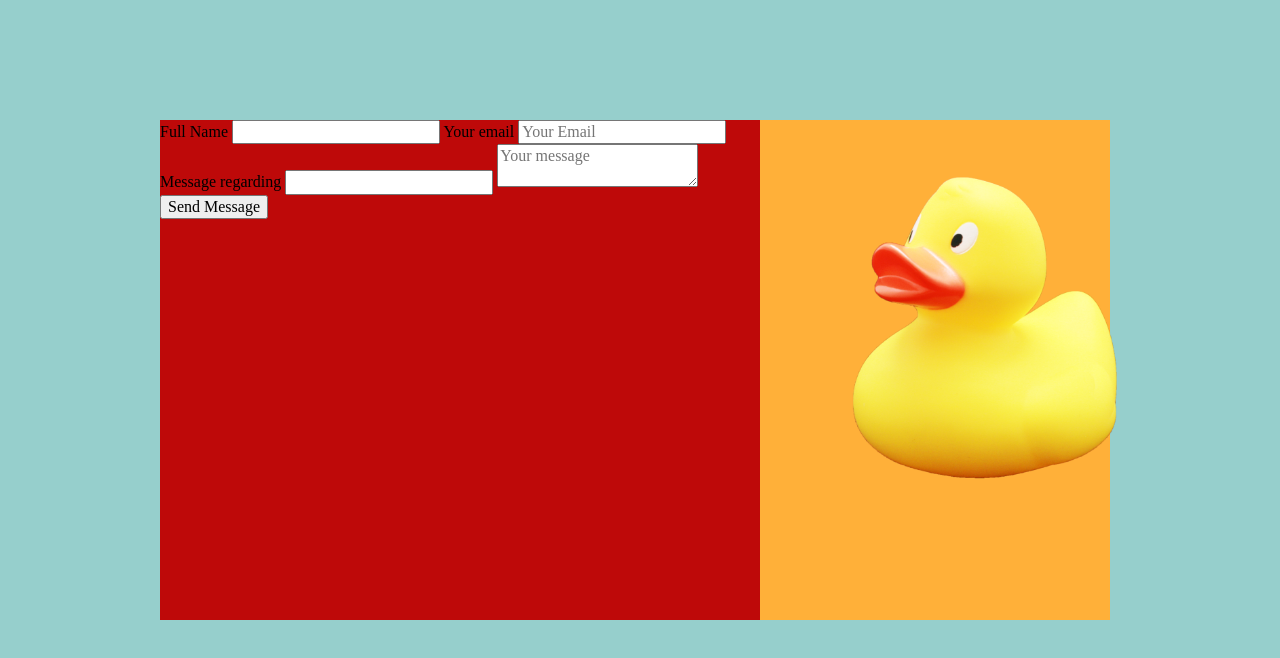
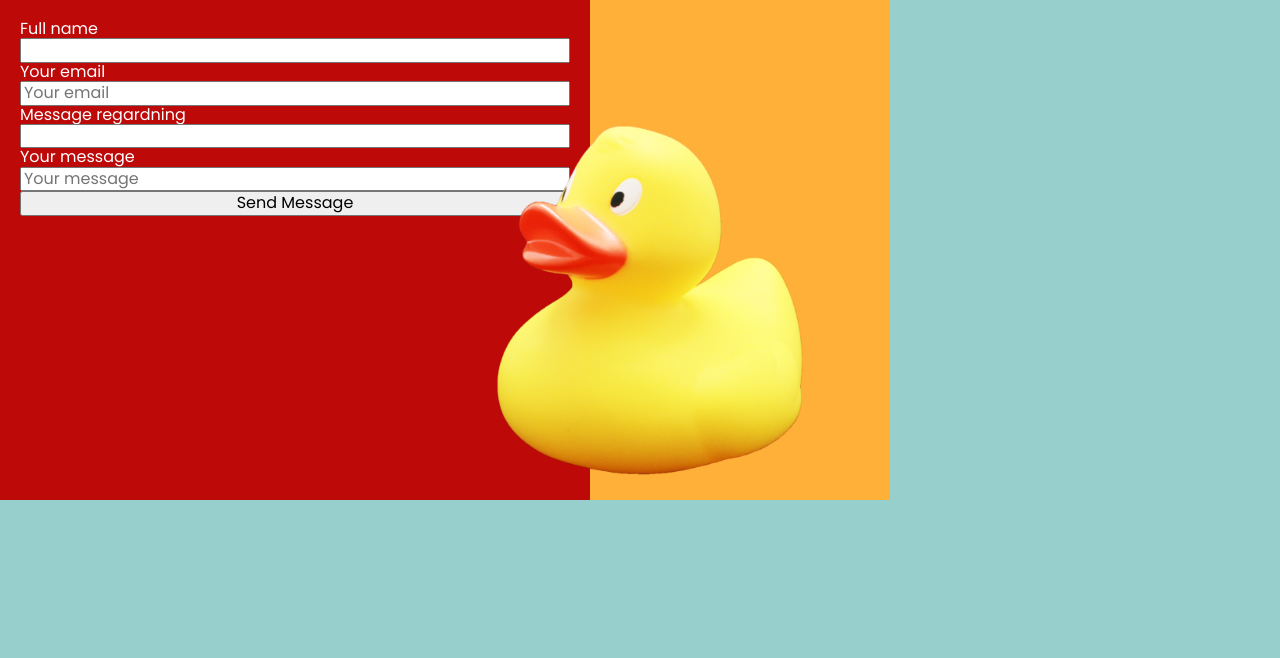
Before and after one commit to Smalmtoft/duck-form, a plain HTML site: page index.html in a window 1280 px wide. Drawn offline with Linux system fonts and the light colour scheme.

Commit message:
change of html structure and css

```diff
--- a/index.html
+++ b/index.html
@@ -5,32 +5,36 @@
     <meta name="viewport" content="width=device-width, initial-scale=1.0">
     <link rel="stylesheet" href="styles/normalize.css">
     <link rel="stylesheet" href="styles/index.css">
+    <link href="https://fonts.googleapis.com/css2?family=Poppins:wght@400;500;600;700&family=Roboto:ital@0;1&display=swap" rel="stylesheet">
     <title>Duck form</title>
 </head>
 <body>
 
-    <section class="form-section">
-        <div class="form">
-            <form action="">
-                <label for="text">Full Name</label>
-                <input type="text">
+    <form action="">
 
-                <label for="email">Your email</label>
-                <input type="email" name="emial" id="" placeholder="Your Email">
+        <div class="red-field">
 
-                <label for="text">Message regarding</label>
-                <input type="text" name="Message regarding" id="">
+        <label for="full-name">Full name</label>
+        <input type="text" id="full-name" name="full-name">
 
-                <textarea name="Message" id="message" placeholder="Your message"></textarea>
-                <button type="submit">Send Message</button>
-            </form>
+        <label for="email">Your email</label>
+        <input type="email" id="email" name="email" placeholder="Your email">
+
+        <label for="message-regarding">Message regardning</label>
+        <input type="text" name="message-regarding" id="message-regardning">
+
+        <label for="message">Your message</label>
+        <input type="text" name="message" id="message" placeholder="Your message">
+
+        <button type="submit">Send Message</button>
         </div>
 
-        <div class="duck">
+
+        <div class="orange-field">
             <img src="images/duck.png" alt="duck" class="image-duck">
         </div>
 
-    </section>
+    </form>
 
 </body>
 </html>
--- a/styles/index.css
+++ b/styles/index.css
@@ -1,34 +1,41 @@
 
 body{
     background-color: #96cfcc;
-    max-width: 1200px;
+    max-width: 1500px;
     width: 100%;
     margin: auto;
-    }
+    font-family: "Poppins", serif;
+    font-weight: 400;
+    font-style: normal;
+  }
 
 
-.form-section{
+form{
     display: flex;
     flex-direction: row;
     background-color: #96cfcc;
-    margin: 10%;
     height: 500px;
 }
 
-.form{
+.red-field{
     display: flex;
     flex-direction: column;
-    background-color: #be0909;
-    width: 600px;
-    display: flex;
-    flex-direction: column;
+    flex-wrap: wrap;
+    background: #be0909;
+    color: #ffffff;
+    width: 550px;
+    padding: 20px;
 }
 
-.duck{
+
+.orange-field{
     background-color: #FFB039;
-    width: 350px;
+    width: 300px;
 }
 
 .image-duck{
-    width: 450px;
+    width: 520px;
+    position: relative;
+    top: 60px;
+    right: 200px;
 }
```
